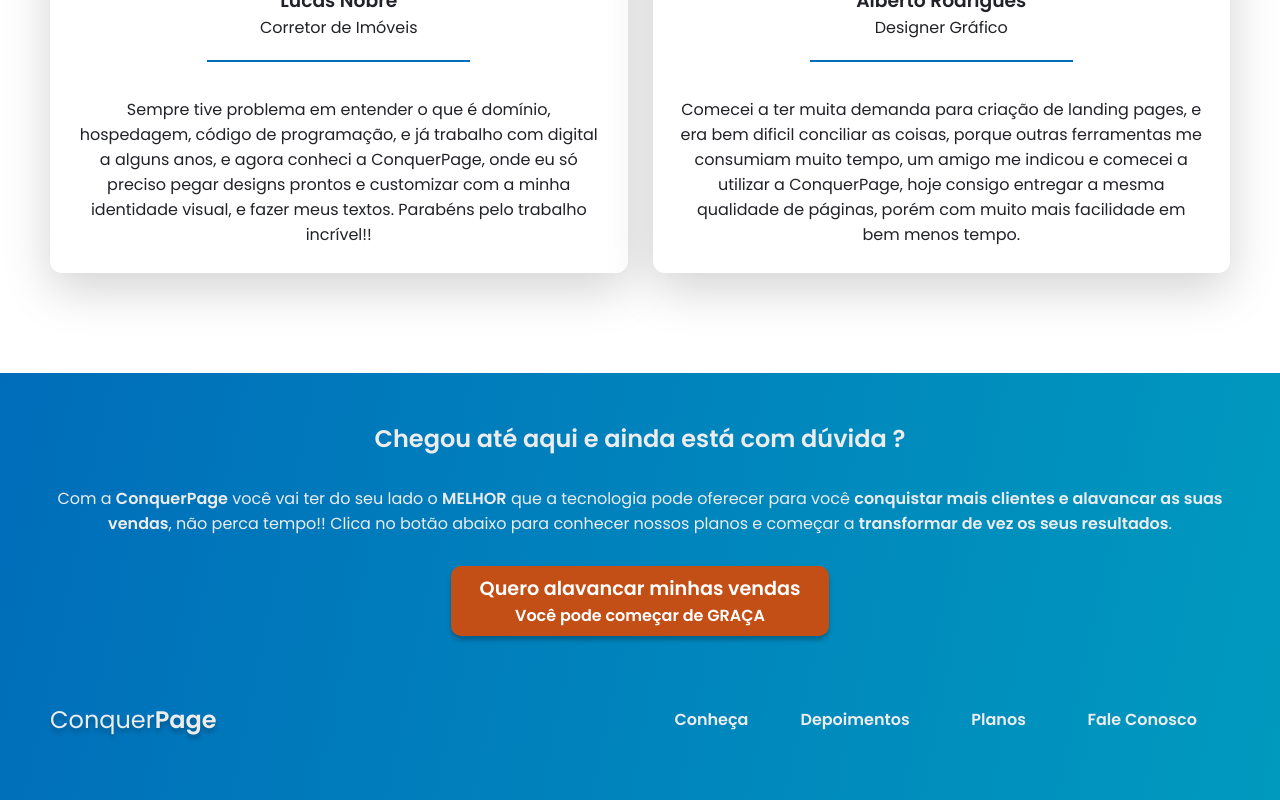
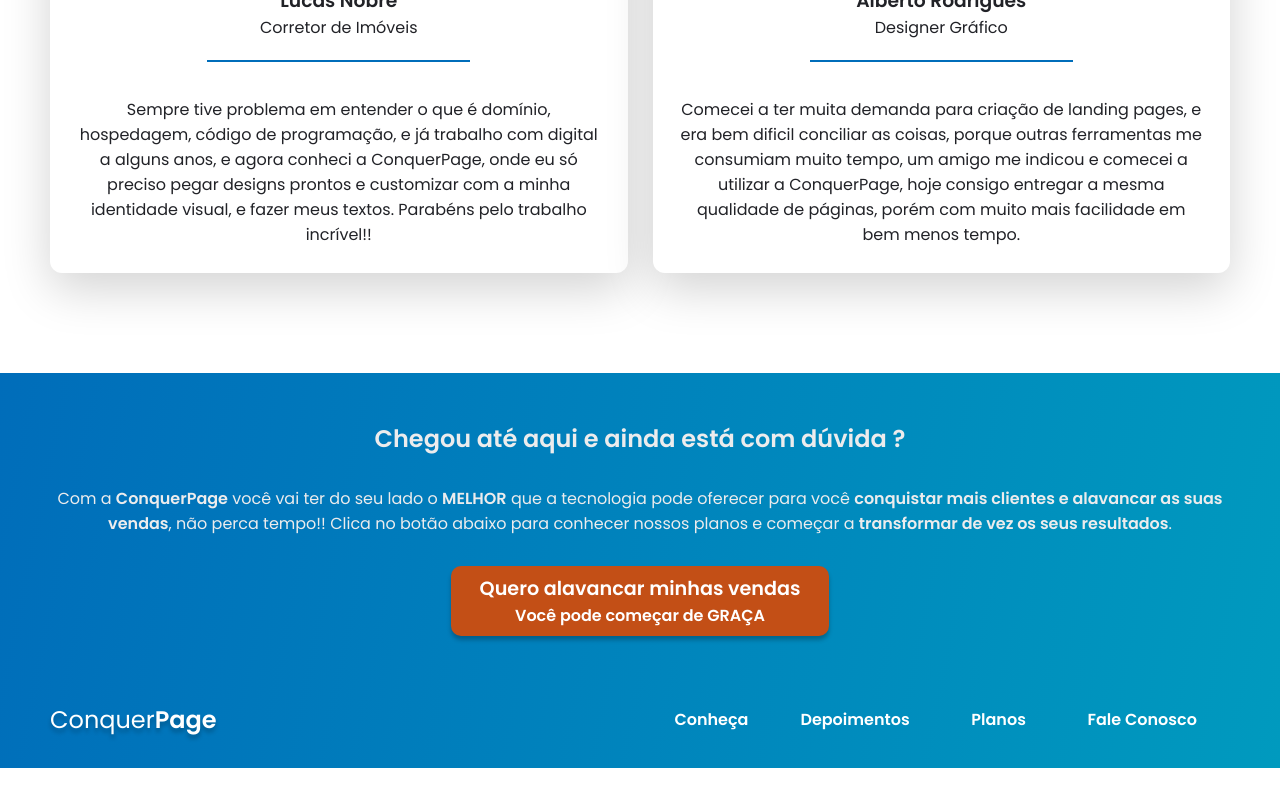
Before and after one commit to ConquerPage/landing-conquer-page, a Next.js app: page / in a window 1280 px wide. Shown: the part 3877-4677 px from the top of the page. After the commit the page ends 4645 px from the top, so only its background shows below. Built offline with nearby package versions, Linux system fonts and the light colour scheme.

Commit message:
fixed problem

```diff
--- a/src/components/Footer/index.tsx
+++ b/src/components/Footer/index.tsx
@@ -1,6 +1,11 @@
-//Styles
 import Link from 'next/link';
 import { config } from '../Header/content';
+
+interface IFooterProps {
+  showCTA: boolean;
+}
+
+//Styles
 import {
   MyFooter,
   Wrapper,
@@ -10,7 +15,7 @@ import {
   NavItemAni,
 } from './styles';
 
-export function Footer() {
+export function Footer({ showCTA = true }: IFooterProps) {
   const wrapperVariants = {
     hidden: {
       opacity: 0,
@@ -41,30 +46,37 @@ export function Footer() {
   };
 
   return (
-    <MyFooter>
+    <MyFooter showCTA={showCTA}>
       <Wrapper>
+        {showCTA && (
           <ContentInfo>
             <h2>Chegou até aqui e ainda está com dúvida ?</h2>
             <p>
               Com a <strong>ConquerPage</strong> você vai ter do seu lado o{' '}
               <strong>MELHOR</strong> que a tecnologia pode oferecer para você{' '}
-            <strong>conquistar mais clientes e alavancar as suas vendas</strong>
+              <strong>
+                conquistar mais clientes e alavancar as suas vendas
+              </strong>
               , não perca tempo!! Clica no botão abaixo para conhecer nossos
               planos e começar a{' '}
               <strong>transformar de vez os seus resultados</strong>.
             </p>
             <Link href="/planos" passHref>
               <a>
-              <span id="first-text-button">Quero alavancar minhas vendas</span>
+                <span id="first-text-button">
+                  Quero alavancar minhas vendas
+                </span>
                 <span id="second-text-button">Você pode começar de GRAÇA</span>
               </a>
             </Link>
           </ContentInfo>
+        )}
         <ContentList
           initial="hidden"
           whileInView="visible"
           viewport={{ once: false, amount: 0.1 }}
           variants={wrapperVariants}
+          showCTA={showCTA}
         >
           <span>
             Conquer<strong>Page</strong>
@@ -75,6 +87,7 @@ export function Footer() {
                 variants={liVariants}
                 transition={{ duration: 0.4 }}
                 key={i.url}
+                showCTA={showCTA}
               >
                 <Link href={i.url}>
                   <a>{i.title}</a>
--- a/src/components/Footer/styles.ts
+++ b/src/components/Footer/styles.ts
@@ -3,13 +3,13 @@ import { motion } from 'framer-motion';
 import { allColors } from '../../styles/themes';
 
 export const MyFooter = styled.footer`
-  background: ${({ theme }) =>
-    `linear-gradient(101.45deg, ${theme.backgroundLinear} 0%, ${theme.secondBackgroundLinear} 177.62%);`};
+  background: ${({ theme, showCTA }) =>
+    showCTA ? `linear-gradient(101.45deg, ${theme.backgroundLinear} 0%, ${theme.secondBackgroundLinear} 177.62%);` : 'transparent'};
 
   padding: 2rem 1rem;
 
   @media (min-width: 768px) {
-    padding: 3rem 1rem;
+    padding: 1rem 1rem;
   }
 `;
 
@@ -22,11 +22,13 @@ export const Wrapper = styled.div`
   margin: 0 auto;
   gap: 3.2rem;
 `;
+
 export const ContentInfo = styled.div`
   display: flex;
   flex-direction: column;
   align-items: center;
   gap: 1.875rem;
+  margin-top: 2rem;
 
   > p {
     text-align: center;
@@ -75,6 +77,7 @@ export const ContentList = styled(motion.nav)`
   > span {
     font-size: 1.5rem;
     text-shadow: 0px 4px 4px rgba(0, 0, 0, 0.25);
+    color: ${({ theme, showCTA }) => showCTA ? allColors.color9 : theme.text};
   }
 `;
 
@@ -107,7 +110,7 @@ export const NavItemAni = styled(motion.li)`
     position: relative;
 
     text-decoration: none;
-    color: ${allColors.color0};
+    color: ${({ theme, showCTA }) => showCTA ? allColors.color9 : theme.text};
     font-size: var(--font-sm);
 
     font-weight: 700;
--- a/src/pages/planos/index.tsx
+++ b/src/pages/planos/index.tsx
@@ -1,5 +1,5 @@
 //Components
-import Footer from '../../components/Footer';
+import { Footer } from '../../components/Footer';
 import SectionPrices from './components/SectionPrices';
 import { SectionSatisfaction } from './components/SectionSatisfaction';
 
@@ -8,7 +8,7 @@ export default function Planos() {
     <main>
       <SectionPrices />
       <SectionSatisfaction />
-      <Footer />
+      <Footer showCTA={false} />
     </main>
   );
 }
```
Lines whose indentation alone changed are shown as unchanged.
